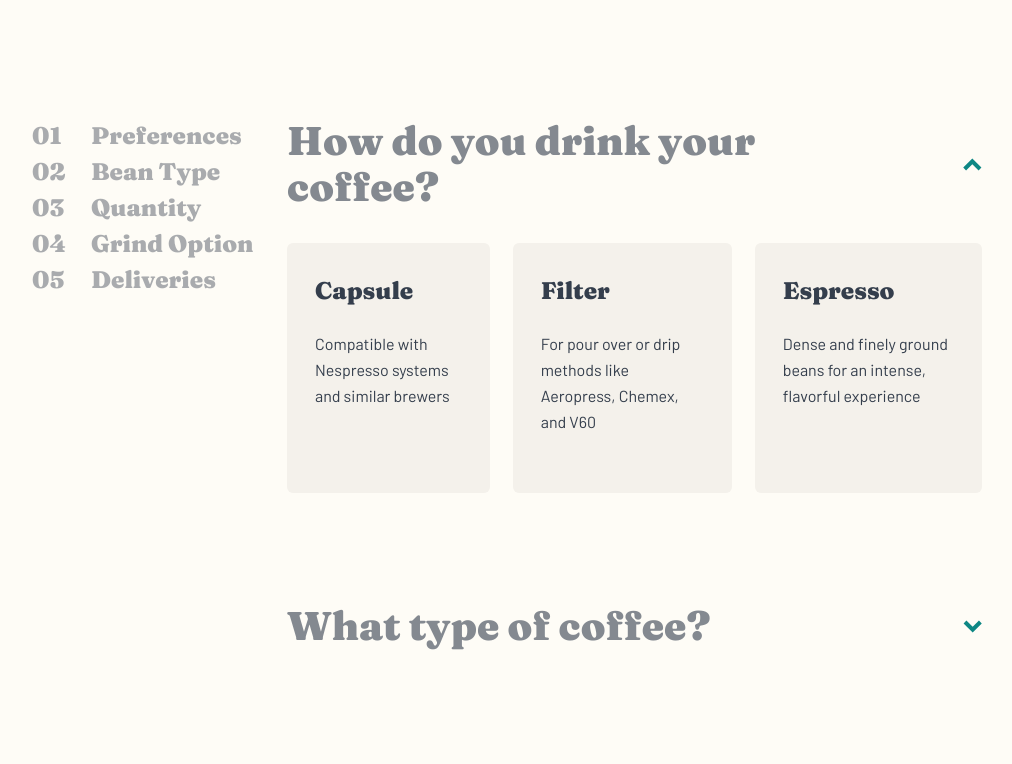
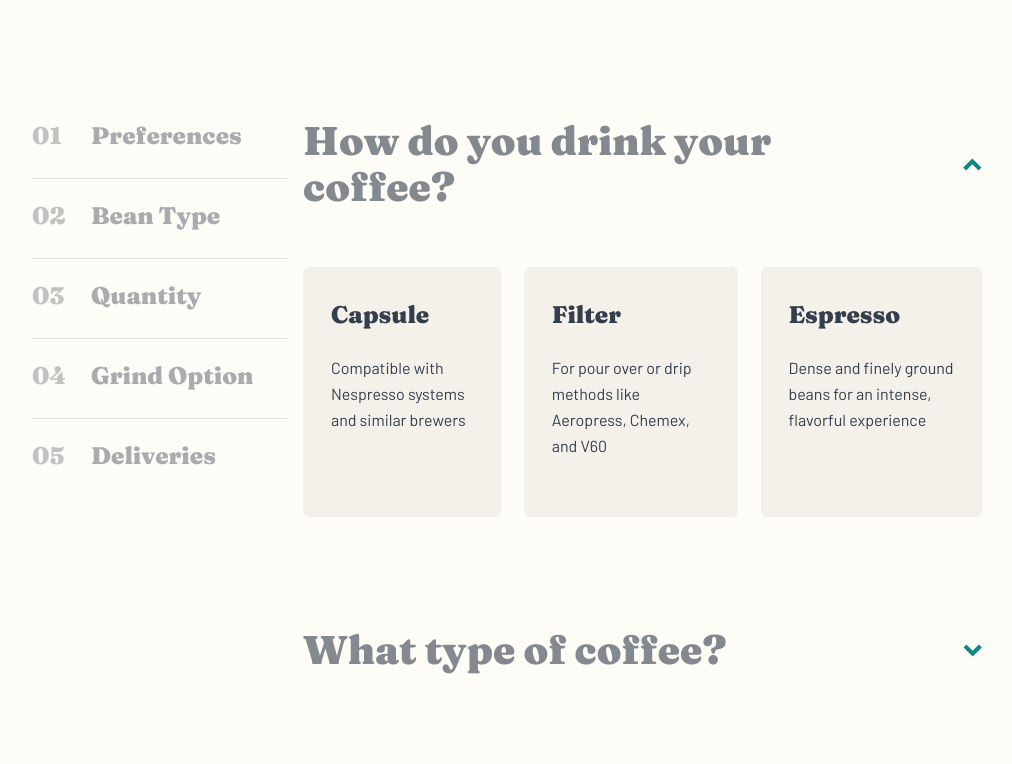
Before and after one commit to CodeHunt101/beanly-coffee, a Next.js app: page /create-plan in a window 1280 px wide. Shown: the part 1262-2026 px from the top of the page, without its empty margins (133-1145 px from the left). Built offline with nearby package versions, Linux system fonts and the light colour scheme.

Commit message:
enhance styligns of steplist

```diff
--- a/app/create-plan/_sections/plan/CreatePlanSection.module.scss
+++ b/app/create-plan/_sections/plan/CreatePlanSection.module.scss
@@ -3,11 +3,12 @@
 
 .createPlanSection {
   margin-top: 7.5rem;
-  overflow: visible;
+
   @include lg {
     display: flex;
     justify-content: space-between;
-    align-items: flex-start; //This ensures sticky position of .stepListItem works
+    gap: 1rem;
+    align-items: flex-start; // Ensures sticky position of .stepListItem works
   }
 
   @include xl {
@@ -19,24 +20,53 @@
     padding: 0;
     margin: 0;
     min-width: 255px;
-    @include text-colour($clr-neutral, 70%);
+    height: 356px;
     @include font-size(450);
 
     @include lg {
-      display: block;
+      display: flex;
+      flex-direction: column;
+      justify-content: space-between;
       position: sticky;
       top: 113px;
     }
   }
 
   .stepListItem {
+    @include text-colour($clr-neutral, 70%);
+
+    a {
+      text-decoration: none;
+      line-height: 1.334;
+      cursor: pointer;
+    }
+
     .number {
       display: inline-block;
       min-width: 59px;
+      @include text-colour($clr-neutral, 50%);
+    }
+
+    &:hover,
+    &:focus {
+      .step {
+        @include text-colour($clr-neutral);
+      }
+
+      .number {
+        @include text-colour($clr-neutral, 60%);
+      }
+    }
+
+    &:not(:last-child)::after {
+      display: block;
+      position: relative;
+      content: "";
+      width: 100%;
+      top: 1.5rem;
+      left: 0;
+      height: 1px;
+      @include bg-colour($clr-neutral, 25%);
     }
   }
-
-  a {
-    text-decoration: none;
-  }
 }
--- a/app/create-plan/_sections/plan/StepsList.tsx
+++ b/app/create-plan/_sections/plan/StepsList.tsx
@@ -16,7 +16,7 @@ const StepList = () => {
         <li key={index} className={styles.stepListItem}>
           <Link href={`#question-${index + 1}`}>
             <span className={styles.number}>{`0${index + 1}`}</span>
-            {step}
+            <span className={styles.step}>{step}</span>
           </Link>
         </li>
       ))}
--- a/components/accordion/Accordion.module.scss
+++ b/components/accordion/Accordion.module.scss
@@ -66,6 +66,10 @@
       max-height: 0;
       transition: max-height 0.3s ease;
 
+      @include lg {
+        padding-top: 3.5rem;
+      }
+
       &.open {
         display: flex;
       }
```
Also changed, not shown: 1 other file (tests, documents, lock files or other folders).
